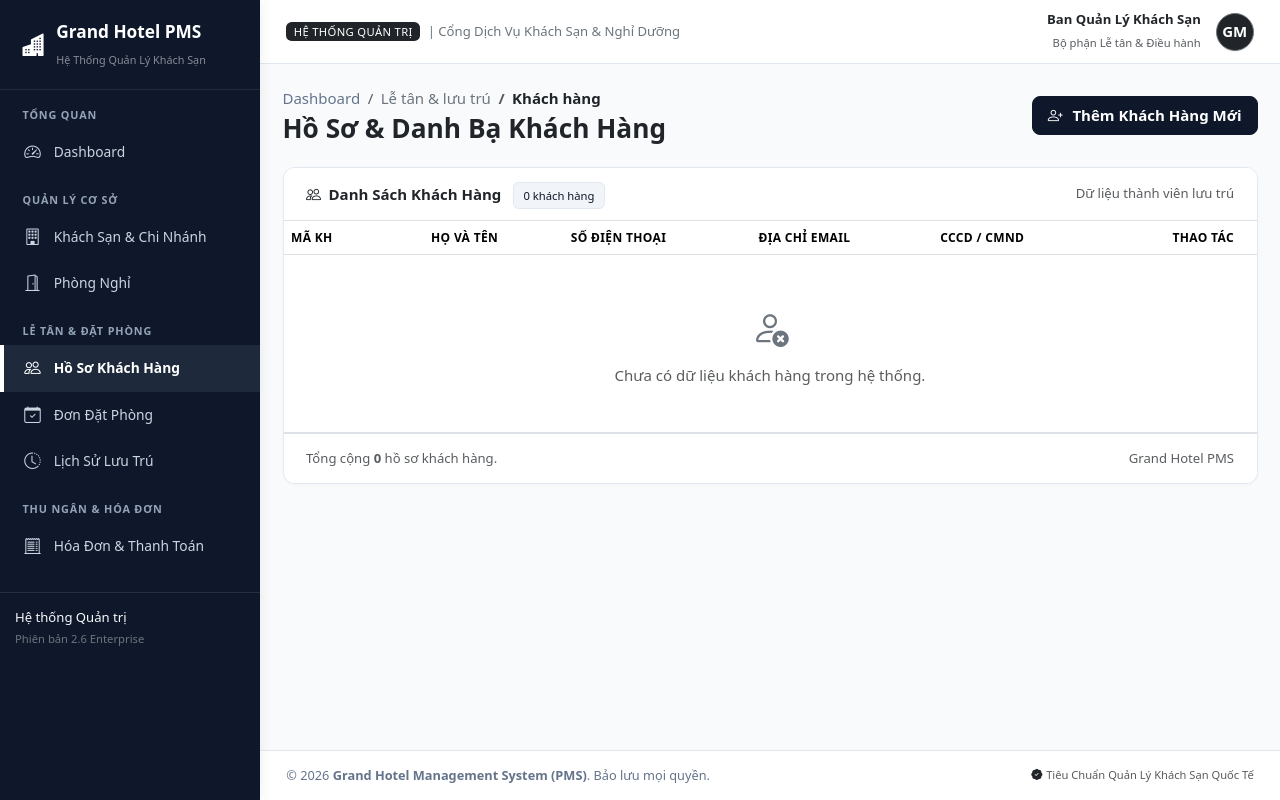
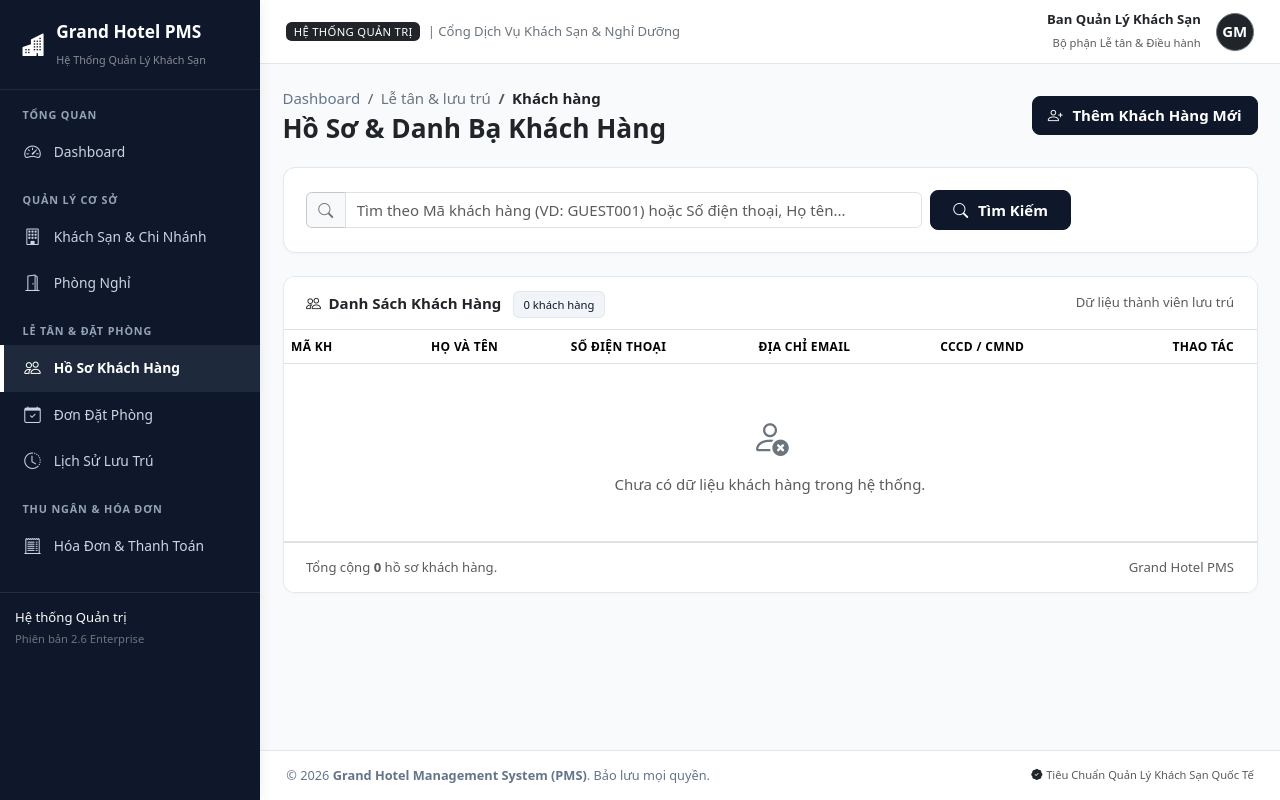
Before and after one commit to klongnguyen/noSQL_Hotel_Mana, an ASP.NET Core app: template src/HotelManagement/Views/Guests/Index.cshtml in a window 1280 px wide. Run offline with ASP.NET Core 8, Linux system fonts and the light colour scheme; the template is opened without the code that fills it, so the values that code supplies are empty; some libraries are stand-ins or nearby versions.

Commit message:
feat: implement guest management module with CRUD operations and Cassandra repository

```diff
--- a/src/HotelManagement/Repositories/IGuestRepository.cs
+++ b/src/HotelManagement/Repositories/IGuestRepository.cs
@@ -6,6 +6,7 @@ public interface IGuestRepository
 {
     Task<IEnumerable<Guest>> GetAllAsync();
     Task<Guest?> GetByIdAsync(string guestId);
+    Task<IEnumerable<Guest>> SearchAsync(string keyword);
     Task CreateAsync(Guest guest);
     Task UpdateAsync(Guest guest);
     Task DeleteAsync(string guestId);
--- a/src/HotelManagement/Views/Guests/Index.cshtml
+++ b/src/HotelManagement/Views/Guests/Index.cshtml
@@ -19,6 +19,52 @@
             <a asp-action="Create" class="mono-btn-dark">
                 <i class="bi bi-person-plus me-1"></i> Thêm Khách Hàng Mới
             </a>
+        </div>
+    </div>
+
+    <!-- THANH TÌM KIẾM KHÁCH HÀNG (TASK-106) -->
+    <div class="mono-card mb-4">
+        <div class="card-body p-3 p-md-4">
+            <form method="get" asp-action="Index" class="row g-2 align-items-center">
+                <div class="col-md-7 col-lg-8">
+                    <div class="input-group">
+                        <span class="input-group-text bg-light border-secondary-subtle">
+                            <i class="bi bi-search text-secondary"></i>
+                        </span>
+                        <input type="text"
+                               name="searchTerm"
+                               value="@ViewBag.SearchTerm"
+                               class="form-control mono-form-control"
+                               placeholder="Tìm theo Mã khách hàng (VD: GUEST001) hoặc Số điện thoại, Họ tên..."
+                               autocomplete="off" />
+                    </div>
+                </div>
+                <div class="col-auto d-flex gap-2">
+                    <button type="submit" class="btn mono-btn-dark fw-semibold px-4">
+                        <i class="bi bi-search me-1"></i> Tìm Kiếm
+                    </button>
+                    @if (!string.IsNullOrWhiteSpace(ViewBag.SearchTerm as string))
+                    {
+                        <a asp-action="Index" class="btn btn-outline-secondary fw-semibold">
+                            <i class="bi bi-x-circle me-1"></i> Xóa Bộ Lọc
+                        </a>
+                    }
+                </div>
+            </form>
+
+            @if (!string.IsNullOrWhiteSpace(ViewBag.SearchTerm as string))
+            {
+                <div class="mt-3 pt-3 border-top d-flex flex-wrap align-items-center justify-content-between text-muted small gap-2">
+                    <div>
+                        <i class="bi bi-funnel-fill text-dark me-1"></i>
+                        Kết quả lọc theo từ khóa: <strong class="text-dark font-monospace">"@ViewBag.SearchTerm"</strong>
+                        <span class="badge bg-secondary-subtle text-dark border ms-2">Tìm thấy @Model.Count() khách hàng</span>
+                    </div>
+                    <a asp-action="Index" class="text-decoration-none text-secondary">
+                        <i class="bi bi-arrow-counterclockwise"></i> Xem tất cả danh sách
+                    </a>
+                </div>
+            }
         </div>
     </div>
 
@@ -65,6 +111,9 @@
                         <td class="font-monospace small text-secondary">@guest.NationalId</td>
                         <td class="text-end pe-4">
                             <div class="btn-group btn-group-sm">
+                                <a asp-controller="BookingHistory" asp-action="Index" asp-route-customerId="@guest.GuestId" class="mono-btn-outline btn-sm" title="Lịch sử lưu trú">
+                                    <i class="bi bi-clock-history"></i> Lịch sử
+                                </a>
                                 <a asp-action="Details" asp-route-id="@guest.GuestId" class="mono-btn-outline btn-sm" title="Xem chi tiết">
                                     <i class="bi bi-eye"></i> Chi tiết
                                 </a>
@@ -83,7 +132,20 @@
                     <tr>
                         <td colspan="6" class="text-center py-5 text-muted">
                             <i class="bi bi-person-x fs-1 d-block mb-2 text-secondary"></i>
-                            Chưa có dữ liệu khách hàng trong hệ thống.
+                            @if (!string.IsNullOrWhiteSpace(ViewBag.SearchTerm as string))
+                            {
+                                <div class="fw-semibold text-dark">Không tìm thấy khách hàng nào khớp với từ khóa "@ViewBag.SearchTerm".</div>
+                                <div class="small text-secondary mt-1">Vui lòng kiểm tra lại mã khách hàng hoặc số điện thoại.</div>
+                                <div class="mt-3">
+                                    <a asp-action="Index" class="btn btn-sm mono-btn-dark">
+                                        <i class="bi bi-arrow-left me-1"></i> Xem lại tất cả khách hàng
+                                    </a>
+                                </div>
+                            }
+                            else
+                            {
+                                <span>Chưa có dữ liệu khách hàng trong hệ thống.</span>
+                            }
                         </td>
                     </tr>
                 }
```
Also changed, not shown: docs/JIRA_TASKS.md (+17 -0 lines), src/HotelManagement/Controllers/GuestsController.cs (+13 -2 lines), src/HotelManagement/Repositories/GuestRepository.cs (+26 -0 lines), src/HotelManagement/Views/BookingHistory/Index.cshtml (+8 -2 lines).
